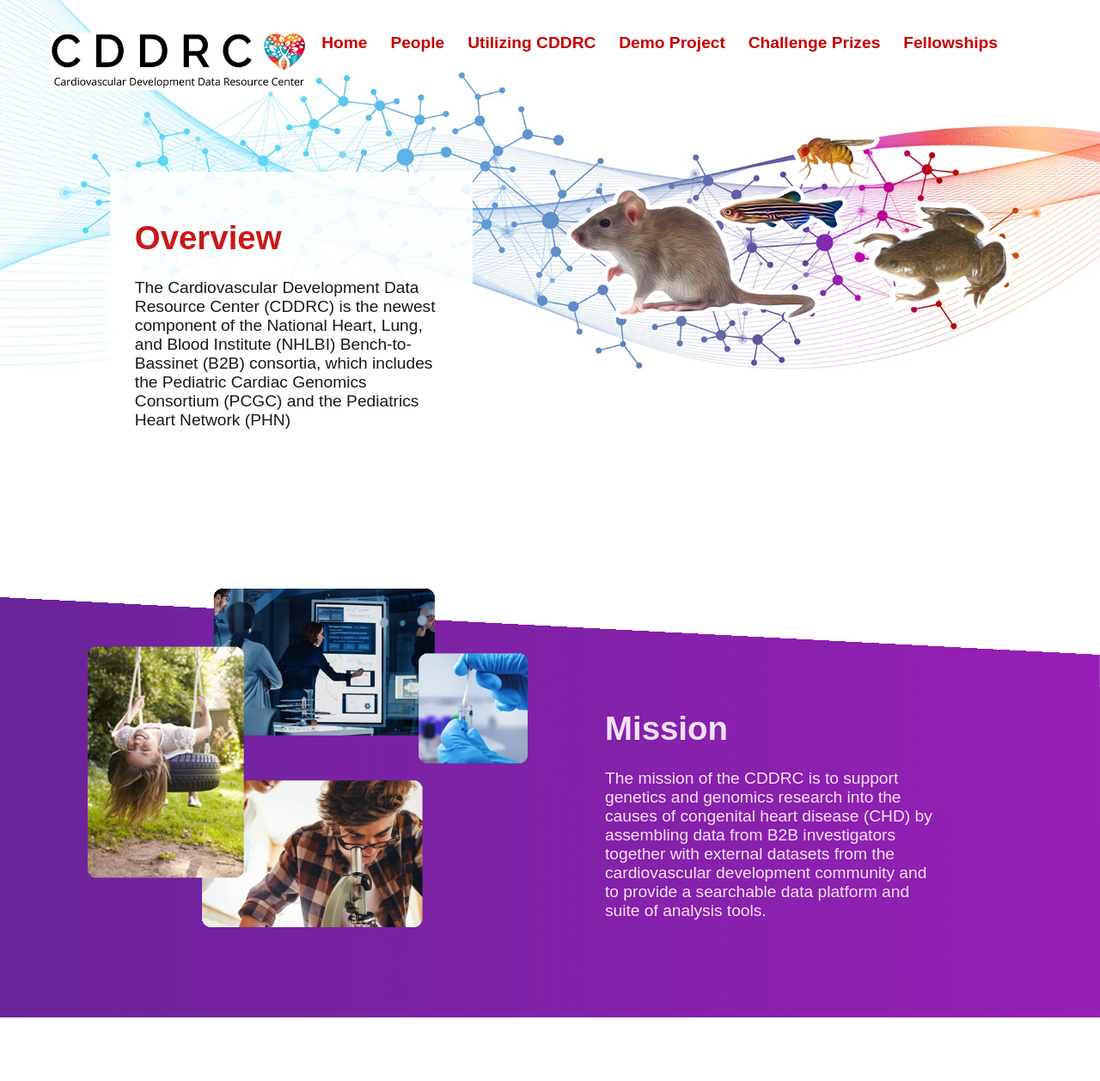
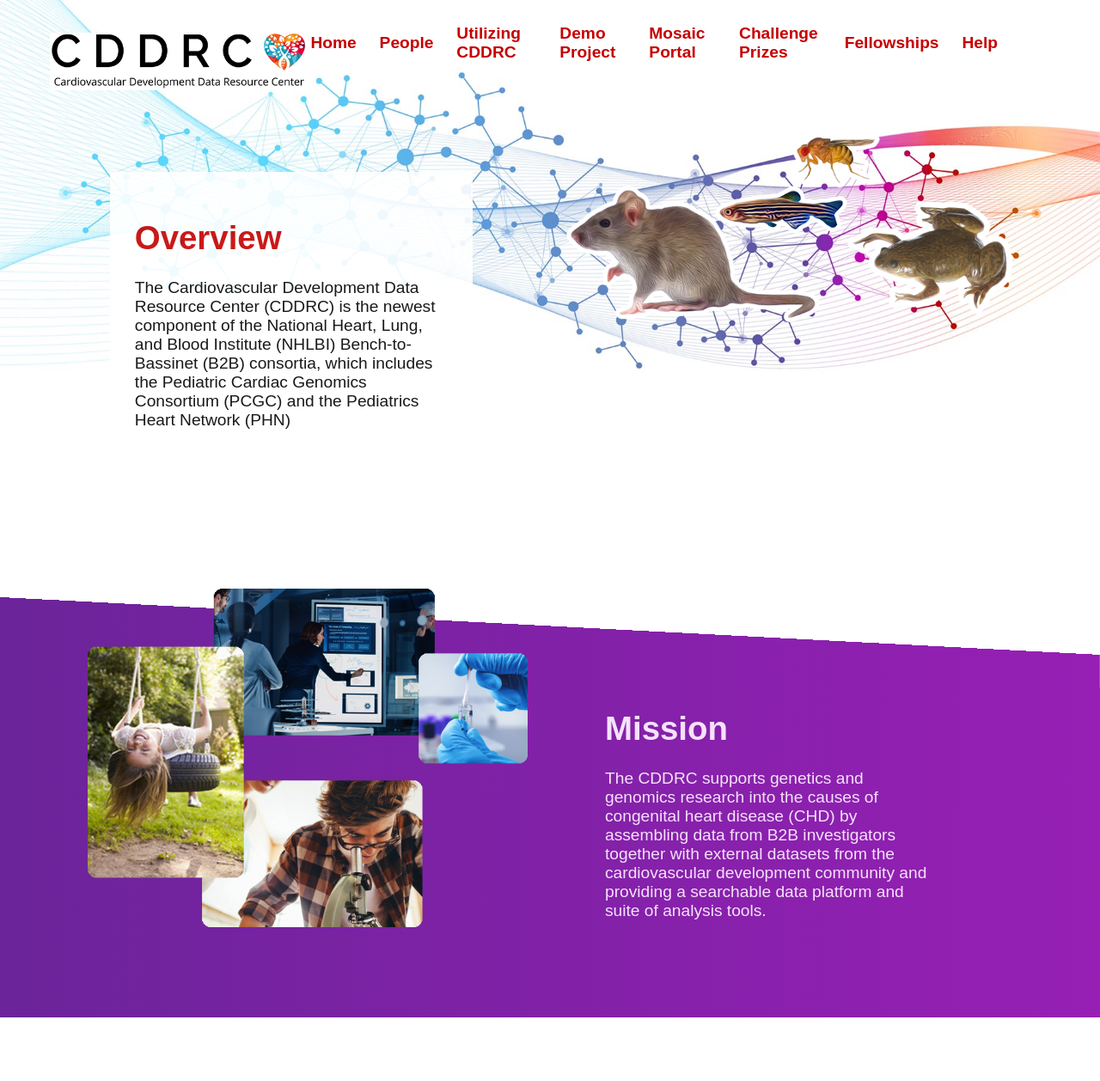
Before and after one commit to CDDRC/cddrc.github.io, an Eleventy site: page index.liquid in a window 1280 px wide. Shown: the top 1258 px of the page at 86% size. Built offline with nearby package versions, Linux system fonts and the light colour scheme; Eleventy itself is replaced by a stand-in of ours; files that its build step writes are made by us from their sources.

Commit message:
Minor updates

```diff
--- a/_includes/main.liquid
+++ b/_includes/main.liquid
@@ -19,6 +19,7 @@
           <a href="/people/">People</a>
           <a href="/utilizing-cddrc/">Utilizing CDDRC</a>
           <a href="/demo-project/">Demo Project</a>
+          <a href="https://cddrc.utah.edu/">Mosaic Portal</a>
           <!--
           <a href="/contributing-to-cddrc/">Contributing to CDDRC</a>
           <a href="/challenge-prizes/">Challenge Prizes</a>
@@ -30,6 +31,7 @@
           <a href="/links-and-resources/">Links and Resources</a>
           <a href="/join-us/">Join Us</a>
           -->
+          <a href="/help/">Help</a>
         </nav>
       </div>
 
--- a/index.liquid
+++ b/index.liquid
@@ -24,12 +24,12 @@ layout: main.liquid
     <!--
     <div class='small-card-list'>
       <div class='small-card'>
-        <img src='/assets/dna-sequencing.png' />
-        <a href=''>Mauris, Vestibulum tincidunt maximus.</a>
+	<img src='/assets/dna-sequencing.png' />
+	<a href=''>Mauris, Vestibulum tincidunt maximus.</a>
       </div>
       <div class='small-card'>
-        <img src='/assets/doctor.png' />
-        <a href=''>Nunc sollicitudin arcu lacinia, vulputate</a>
+	<img src='/assets/doctor.png' />
+	<a href=''>Nunc sollicitudin arcu lacinia, vulputate</a>
       </div>
     </div>
     -->
@@ -41,11 +41,11 @@ layout: main.liquid
   <div class='mission-statement-overview__text'>
     <h1>Mission</h1>
     <p>
-      The mission of the CDDRC is to support genetics and genomics
-      research into the causes of congenital heart disease (CHD) by
-      assembling data from B2B investigators together with external
-      datasets from the cardiovascular development community and to
-      provide a searchable data platform and suite of analysis tools.
+	The CDDRC supports genetics and genomics research into the
+        causes of congenital heart disease (CHD) by assembling data
+        from B2B investigators together with external datasets from
+        the cardiovascular development community and providing a
+        searchable data platform and suite of analysis tools.
     </p>
   </div>
 </div>
```
